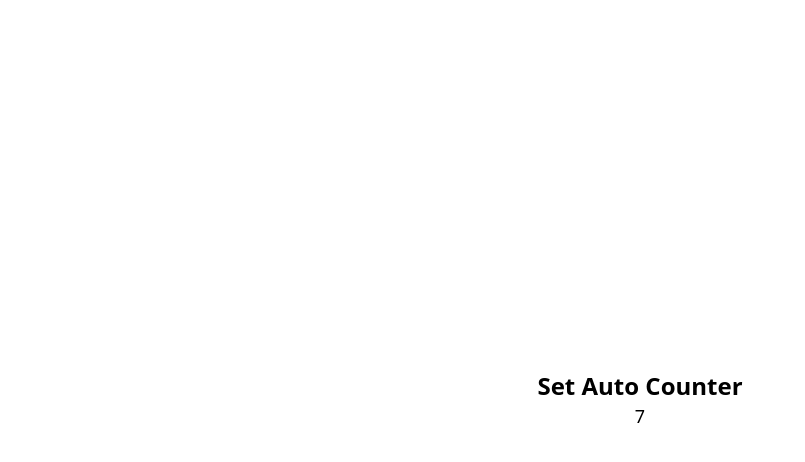
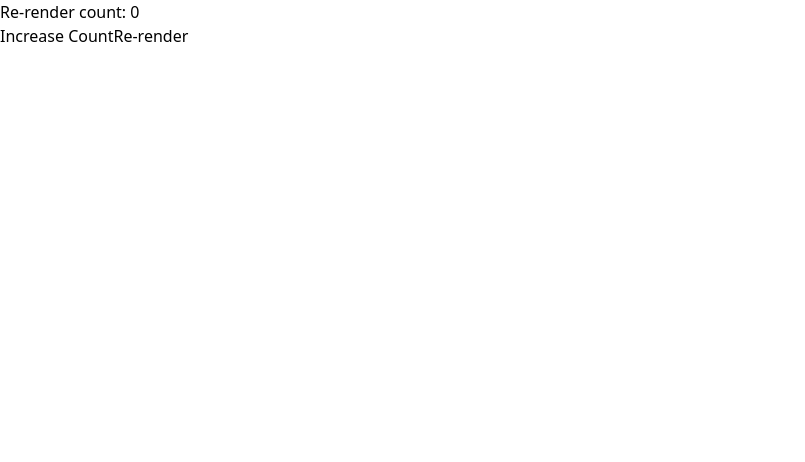
Before and after one commit to MukitHossen7/Polishing-React.js, a React (Vite) app in the folder Registration-froms/: page / in a window 1280 px wide. Shown: the top 462 px of the page, without its empty margins (0-805 px from the left). Built offline with nearby package versions, Linux system fonts and the light colour scheme.

Commit message:
useRef Hook use for increment

```diff
--- a/Registration-froms/src/App.jsx
+++ b/Registration-froms/src/App.jsx
@@ -1,7 +1,9 @@
 // import Controlled from "./components/Controlled";
 // import Uncontrolled from "./components/Uncontrolled";
 
-import UseEffectCleanup from "./components/UseEffectCleanup";
+import Counter from "./components/Counter";
+
+// import UseEffectCleanup from "./components/UseEffectCleanup";
 
 // import ContactFrom from "./components/ContactFrom";
 
@@ -14,7 +16,8 @@ function App() {
       {/* <Uncontrolled></Uncontrolled> */}
       {/* <RegistrationFromReact></RegistrationFromReact> */}
       {/* <ContactFrom></ContactFrom> */}
-      <UseEffectCleanup></UseEffectCleanup>
+      {/* <UseEffectCleanup></UseEffectCleanup> */}
+      <Counter></Counter>
     </>
   );
 }
--- /dev/null
+++ b/Registration-froms/src/components/Counter.jsx
@@ -0,0 +1,24 @@
+import { useRef, useState } from "react";
+
+const Counter = () => {
+  const countRef = useRef(0);
+  const [renderCount, setRenderCount] = useState(0);
+
+  const increaseCount = () => {
+    countRef.current += 1;
+    console.log("Current count:", countRef.current);
+  };
+  return (
+    <div>
+      <div>
+        <p>Re-render count: {renderCount}</p>
+        <button onClick={increaseCount}>Increase Count</button>
+        <button onClick={() => setRenderCount(renderCount + 1)}>
+          Re-render
+        </button>
+      </div>
+    </div>
+  );
+};
+
+export default Counter;
```
